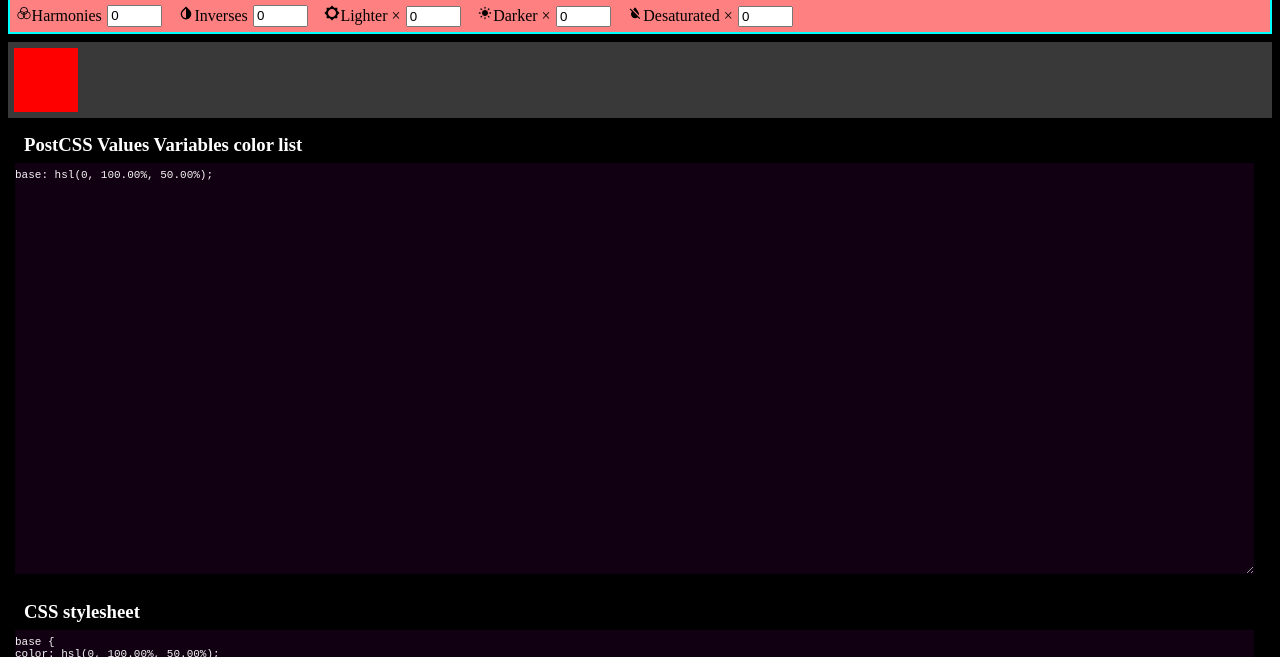
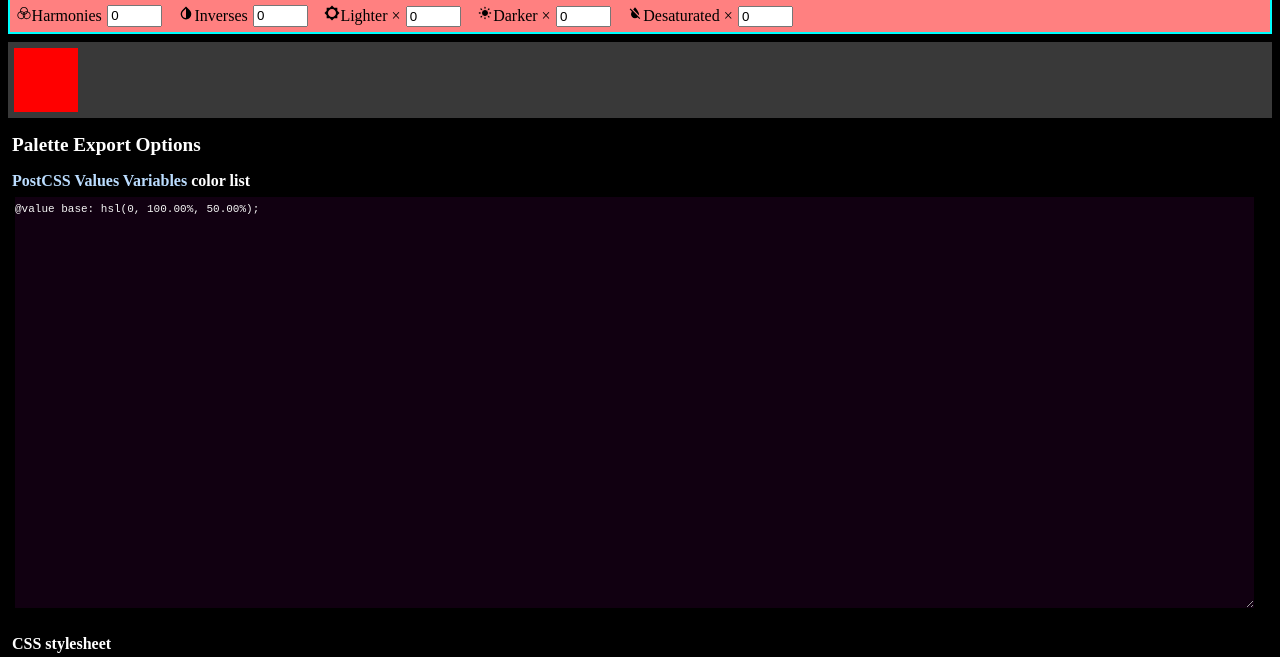
Before and after one commit to beekman/color-combo-creator, a React app: page / in a window 1280 px wide. Shown: the part 80-737 px from the top of the page. Built offline with nearby package versions, Linux system fonts and the light colour scheme.

Commit message:
postcss and css output fixes for export functions, added background-color and border-color classes to export css stylesheet

```diff
--- a/src/components/VariationsControls/VariationsControls.css
+++ b/src/components/VariationsControls/VariationsControls.css
@@ -46,10 +46,21 @@
 }
 
 .export {
+  h2{
+    color: white;
+    padding: 0 0.25rem;
+    font-size: 1.2rem;
+  }
   h3{
     color: white;
-    padding: 0 1rem;
+    padding: 0 0.25rem;
     margin: 1rem 0 0;
+    font-size:1rem;
+
+    a {
+      text-decoration: none;
+      color:#BDF;
+    }
   }
   textarea.cssOutputText  {
     width: 98%;
--- a/src/components/VariationsControls/VariationsControls.js
+++ b/src/components/VariationsControls/VariationsControls.js
@@ -97,7 +97,8 @@ const VariationsControls = (color) => {
         {desaturatedSwatches}
       </section>
       <section className={styles.export}>
-        <h3>PostCSS Values Variables color list</h3>
+        <h2>Palette Export Options</h2>
+        <h3><a href="https://github.com/css-modules/css-modules/blob/master/docs/values-variables.md" target="_blank">PostCSS Values Variables</a> color list</h3>
         <textarea className={styles.cssOutputText} value={postcssExportText} onChange={({ postcssValuesVariables }) => setPostcssExportText(postcssValuesVariables)} />
         <h3>CSS stylesheet</h3>
         <textarea className={styles.cssOutputText} value={cssExportText} onChange={({ cssClasses }) => setCssExportText(cssClasses)} />
--- a/src/utils/styleExporters.js
+++ b/src/utils/styleExporters.js
@@ -3,7 +3,7 @@ export const getPostcssValuesVariables = (colorSet) => {
   if(colorSet.length > 0) {
     colorSet.map((color, i) => {
       let key = (color.matchType);
-      let line = `${key}: hsl(${(color.h).toFixed(0)}, ${(color.s * 100).toFixed(2)}%, ${(color.l * 100).toFixed(2)}%);\n`;
+      let line = `@value ${key}: hsl(${(color.h).toFixed(0)}, ${(color.s * 100).toFixed(2)}%, ${(color.l * 100).toFixed(2)}%);\n`;
       postCSSVariables += line;
     });
   }
@@ -15,7 +15,9 @@ export const getCssClasses = (colorSet) => {
   if(colorSet.length > 0) {
     colorSet.map((color, i) => {
       let key = color.matchType;
-      let line = `${key} {\ncolor: hsl(${(color.h).toFixed(0)}, ${(color.s * 100).toFixed(2)}%, ${(color.l * 100).toFixed(2)}%);\n}\n`;
+      let line = `.${key}-color {\ncolor: hsl(${(color.h).toFixed(0)}, ${(color.s * 100).toFixed(2)}%, ${(color.l * 100).toFixed(2)}%);\n}\n`;
+      line = line + `.${key}-bg {\nbackground-color: hsl(${(color.h).toFixed(0)}, ${(color.s * 100).toFixed(2)}%, ${(color.l * 100).toFixed(2)}%);\n}\n`;
+      line = line + `.${key}-border {\nborder-color: hsl(${(color.h).toFixed(0)}, ${(color.s * 100).toFixed(2)}%, ${(color.l * 100).toFixed(2)}%);\n}\n`;
       styles += line;
     });
   }
```
